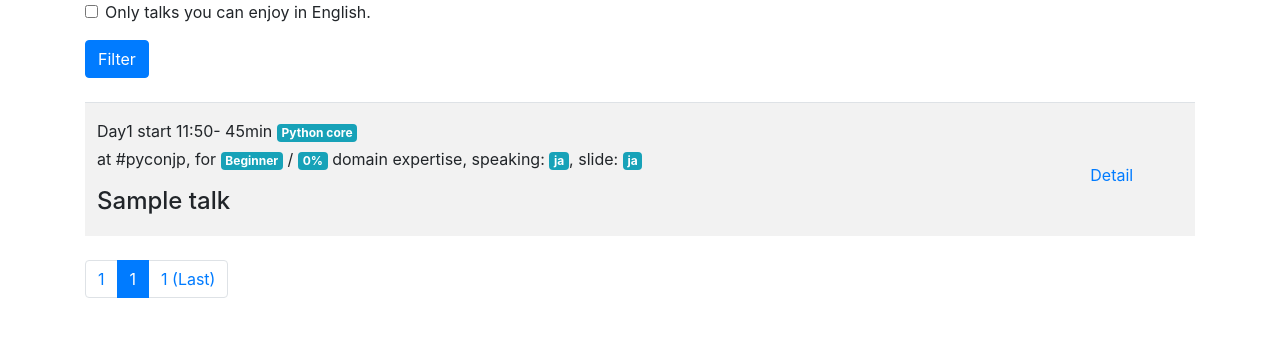
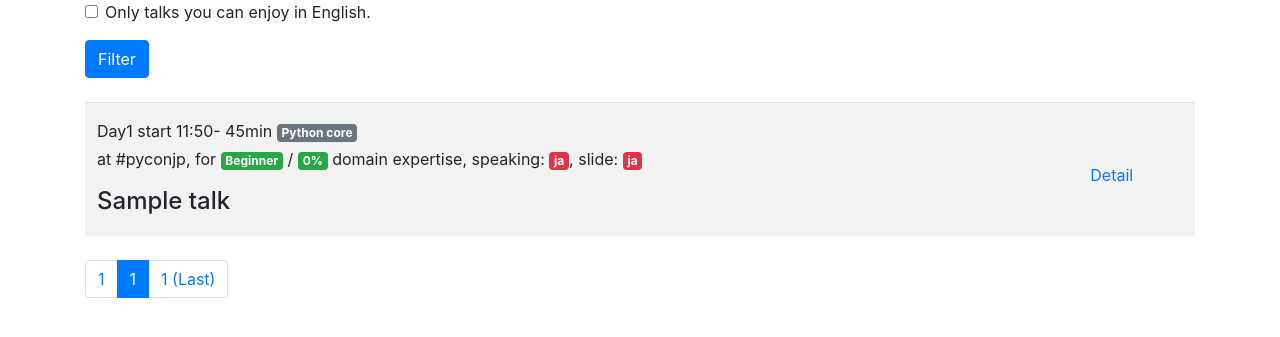
Before and after one commit to pyconjp/proposal.search.2020, a Django app: page /talk/ in a window 1280 px wide. Shown: the part 56-393 px from the top of the page. Run offline with Django 3.2, Linux system fonts and the light colour scheme; tables that the repository leaves empty hold one stand-in row (values such as "Sample post"); some libraries are stand-ins or nearby versions.

Commit message:
[style] change badge color to distinguish

```diff
--- a/proposalsite/search/templates/search/list_talks.html
+++ b/proposalsite/search/templates/search/list_talks.html
@@ -25,14 +25,41 @@
               Day{{ talk.day }}
               start {{ talk.start_at }}-
               {{ talk.duration }}
-              <span class="badge badge-info">{{ talk.category }}</span>
+              <span class="badge badge-secondary">{{ talk.category }}</span>
             </div>
             <div class="mt-1 mb-3">
               at {{ talk.room }},
-              for <span class="badge badge-info">{{ talk.audience_python_level }}</span> /
-              <span class="badge badge-info">{{ talk.audience_domain_expertise }}</span> domain expertise,
-              speaking: <span class="badge badge-info">{{ talk.speaking_language }}</span>,
-              slide: <span class="badge badge-info">{{ talk.slide_language }}</span>
+              for
+              {% if talk.audience_python_level == "Beginner" %}
+                <span class="badge badge-success">
+              {% elif talk.audience_python_level == "Intermediate" %}
+                <span class="badge badge-warning">
+              {% elif talk.audience_python_level == "Advanced" %}
+                <span class="badge badge-danger">
+              {% endif %}
+                  {{ talk.audience_python_level }}</span> /
+              {% if talk.audience_domain_expertise == "0%" %}
+                <span class="badge badge-success">
+              {% elif talk.audience_domain_expertise == "50%" %}
+                <span class="badge badge-warning">
+              {% elif talk.audience_domain_expertise == "100%" %}
+                <span class="badge badge-danger">
+              {% endif %}
+                  {{ talk.audience_domain_expertise }}</span> domain expertise,
+              speaking:
+              {% if talk.speaking_language == "ja" %}
+                <span class="badge badge-danger">
+              {% else %}
+                <span class="badge badge-info">
+              {% endif %}
+                  {{ talk.speaking_language }}</span>,
+              slide:
+              {% if talk.slide_language == "ja" %}
+                <span class="badge badge-danger">
+              {% else %}
+                <span class="badge badge-info">
+              {% endif %}
+                  {{ talk.slide_language }}</span>
             </div class="my-1">
             <div>
               <h4>{{ talk.title }}</h4>
```
